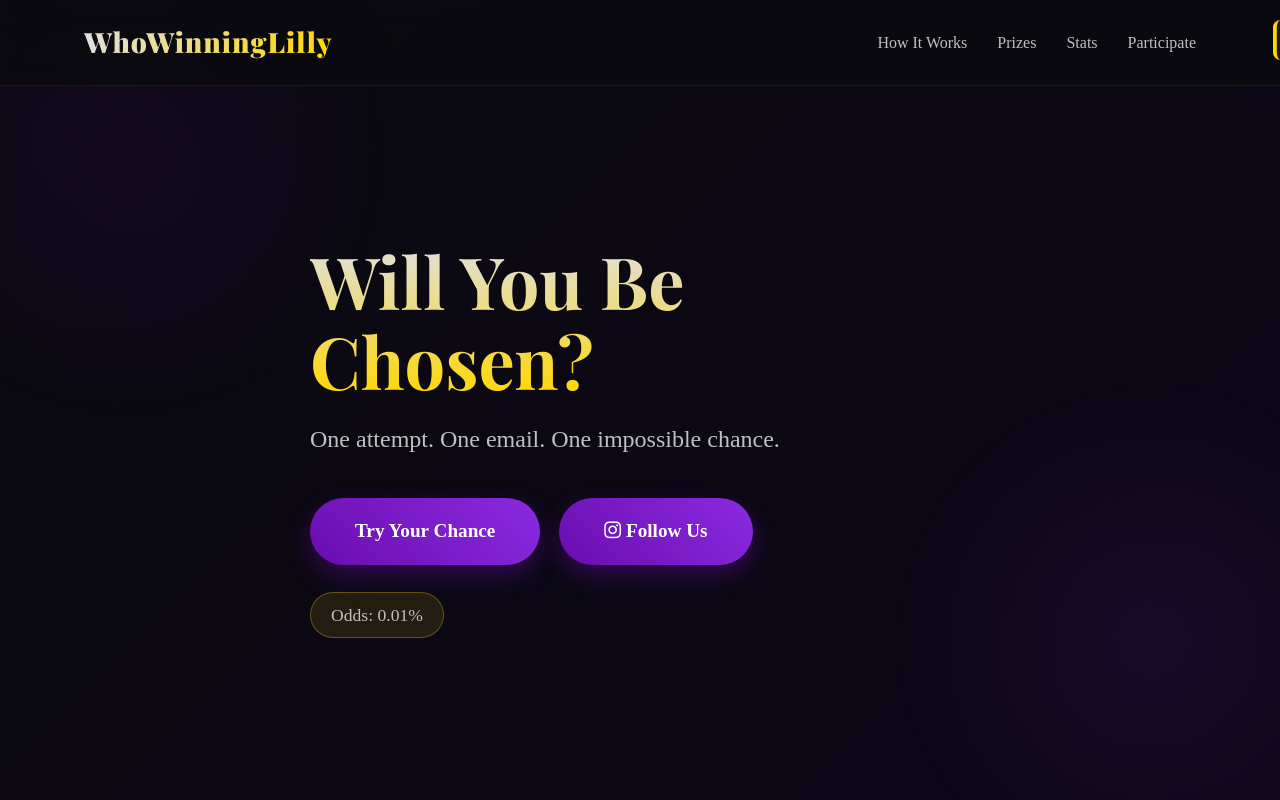
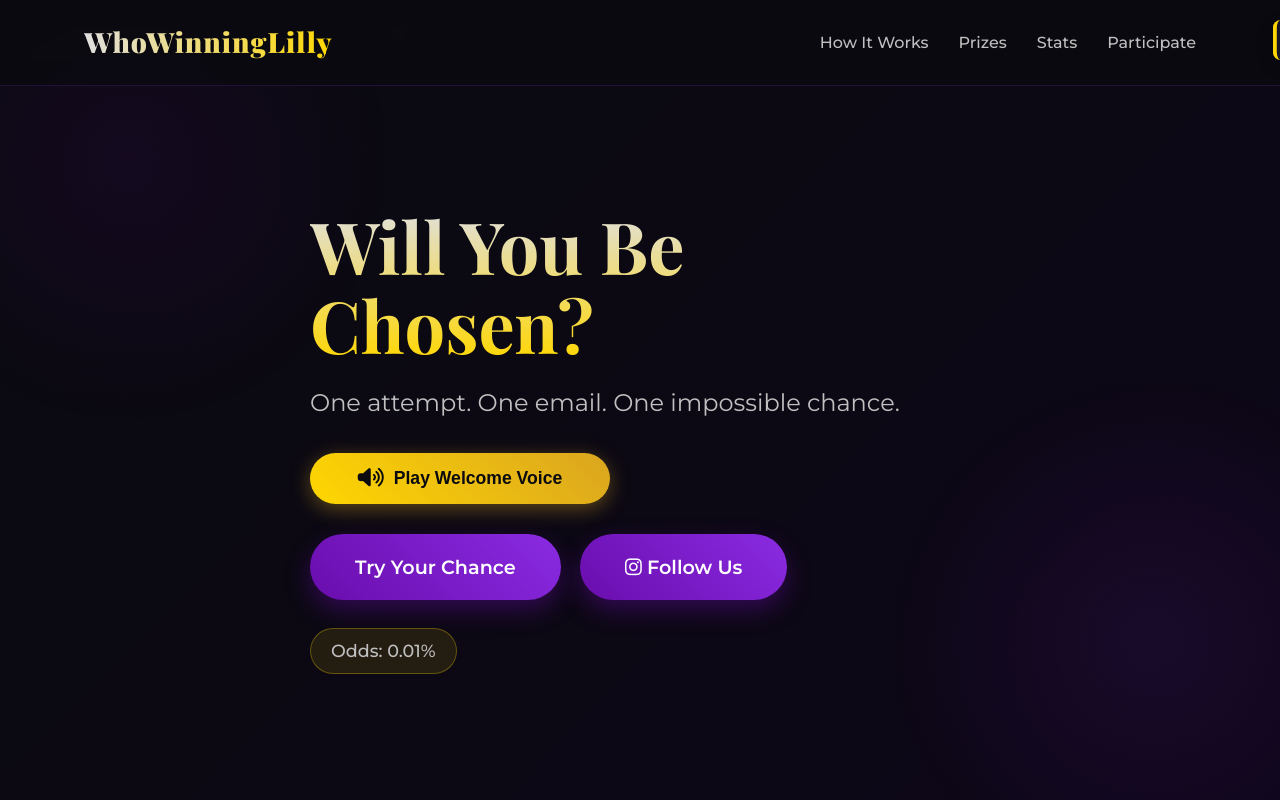
Before and after one commit to SonicTheHedghoge/whowinninglilly-site, a website: page index.html in a window 1280 px wide. Shown: the top 800 px of the page. Drawn offline with nearby package versions, Linux system fonts and the light colour scheme; no server answers.

Commit message:
Update index.html

```diff
--- a/index.html
+++ b/index.html
@@ -30,8 +30,6 @@
         }
 
         body {
-            <audio id="welcomeVoice" src="audio/welcome.wav" preload="auto"></audio>
-
             font-family: 'Montserrat', sans-serif;
             background: linear-gradient(135deg, var(--dark-bg) 0%, #120225 100%);
             color: var(--silver);
@@ -230,6 +228,36 @@
             background: rgba(255, 215, 0, 0.1);
             border-radius: 30px;
             border: 1px solid rgba(255, 215, 0, 0.3);
+        }
+
+        /* Welcome Voice Button */
+        .voice-btn {
+            background: linear-gradient(45deg, var(--gold), #daa520);
+            color: #0a0a0f;
+            border: none;
+            padding: 15px 30px;
+            font-size: 1.1rem;
+            font-weight: 700;
+            border-radius: 50px;
+            cursor: pointer;
+            transition: var(--transition);
+            box-shadow: 0 5px 20px rgba(218, 165, 32, 0.4);
+            display: flex;
+            align-items: center;
+            justify-content: center;
+            margin: 20px 0;
+            width: 100%;
+            max-width: 300px;
+        }
+
+        .voice-btn:hover {
+            transform: translateY(-3px);
+            box-shadow: 0 8px 25px rgba(218, 165, 32, 0.6);
+        }
+
+        .voice-btn i {
+            margin-right: 10px;
+            font-size: 1.3rem;
         }
 
         /* How It Works */
@@ -693,6 +721,9 @@
     </style>
 </head>
 <body>
+    <!-- Audio element for welcome voice -->
+    <audio id="welcomeVoice" src="audio/welcome.wav" preload="auto"></audio>
+
     <!-- Header -->
     <header>
         <div class="container header-content">
@@ -713,13 +744,19 @@
         <div class="container hero-content">
             <h1 class="animate">Will You Be Chosen?</h1>
             <p class="animate delay-1">One attempt. One email. One impossible chance.</p>
+
+            <!-- Welcome Voice Button -->
+            <button id="voiceButton" class="voice-btn animate delay-2">
+                <i class="fas fa-volume-up"></i> Play Welcome Voice
+            </button>
+
             <div>
-                <a href="#participate" class="hero-btn animate delay-2">Try Your Chance</a>
-                <a href="https://instagram.com/WhoWinningLilly" target="_blank" class="hero-btn animate delay-2">
+                <a href="#participate" class="hero-btn animate delay-3">Try Your Chance</a>
+                <a href="https://instagram.com/WhoWinningLilly" target="_blank" class="hero-btn animate delay-3">
                     <i class="fab fa-instagram"></i> Follow Us
                 </a>
             </div>
-            <div class="odds animate delay-3">Odds: 0.01%</div>
+            <div class="odds animate delay-4">Odds: 0.01%</div>
         </div>
     </section>
 
@@ -899,6 +936,23 @@
     </div>
 
     <script>
+        // Welcome voice functionality
+        document.addEventListener('DOMContentLoaded', function() {
+            const welcomeVoice = document.getElementById('welcomeVoice');
+            const voiceButton = document.getElementById('voiceButton');
+
+            // Play welcome voice when button is clicked
+            voiceButton.addEventListener('click', function() {
+                welcomeVoice.play().catch(e => {
+                    console.error("Audio play failed:", e);
+                    showNotification('Failed to play welcome voice. Please check your audio settings.', 'error');
+                });
+            });
+
+            // Optional: Play welcome voice automatically on page load
+            // welcomeVoice.play().catch(e => console.error("Auto-play failed:", e));
+        });
+
         // Track if stats are currently updating to prevent multiple simultaneous requests
         let isUpdatingStats = false;
         let statsUpdateInterval = null;
```
